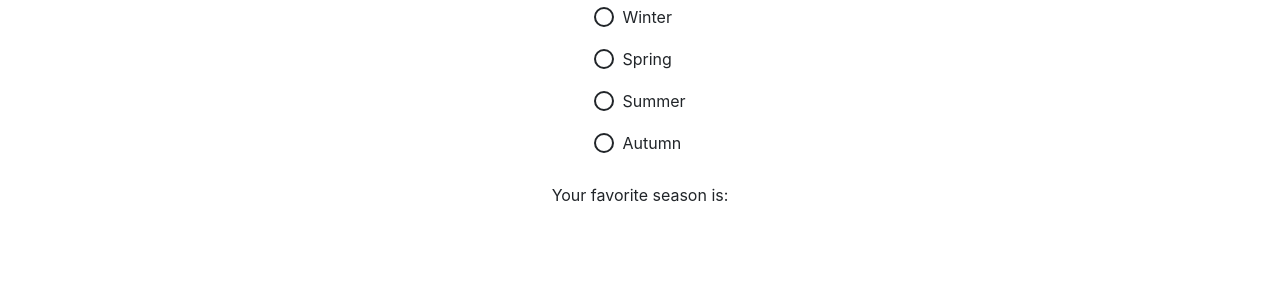
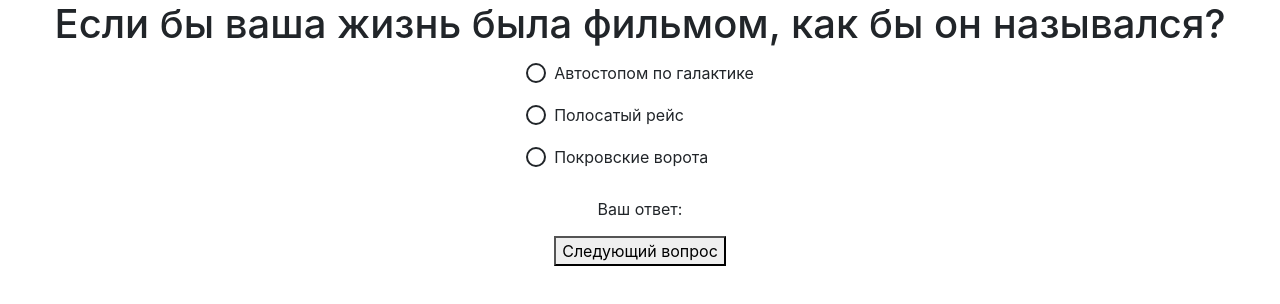
Before and after one commit to yvaldm/questionnaire, an Angular app: page / in a window 1280 px wide. Shown: the top 304 px of the page. Built offline with nearby package versions, Linux system fonts and the light colour scheme.

Commit message:
simple impl of questionnaire

```diff
--- a/package.json
+++ b/package.json
@@ -12,11 +12,13 @@
   "private": true,
   "dependencies": {
     "@angular/animations": "~7.0.0",
+    "@angular/cdk": "^7.0.4",
     "@angular/common": "~7.0.0",
     "@angular/compiler": "~7.0.0",
     "@angular/core": "~7.0.0",
     "@angular/forms": "~7.0.0",
     "@angular/http": "~7.0.0",
+    "@angular/material": "^7.0.4",
     "@angular/platform-browser": "~7.0.0",
     "@angular/platform-browser-dynamic": "~7.0.0",
     "@angular/router": "~7.0.0",
--- a/src/app/app.component.html
+++ b/src/app/app.component.html
@@ -1,11 +1,15 @@
-
 <div style="text-align:center">
 
-  <mat-radio-group class="example-radio-group"  [(ngModel)]="favoriteSeason">
-    <mat-radio-button class="example-radio-button" *ngFor="let season of seasons" [value]="season">
-      {{season}}
+  <h1>{{value.question}}</h1>
+
+  <mat-radio-group class="example-radio-group" [(ngModel)]="answer">
+    <mat-radio-button class="example-radio-button" *ngFor="let ans of value.answers" [value]="ans">
+      {{ans}}
     </mat-radio-button>
   </mat-radio-group>
-  <div class="example-selected-value">Your favorite season is: {{favoriteSeason}}</div>
+
+  <div class="example-selected-value">Ваш ответ: {{answer}}</div>
+  <button (click)="nextQuestion()">Следующий вопрос</button>
+  <br>
 
 </div>
--- a/src/app/app.component.ts
+++ b/src/app/app.component.ts
@@ -1,4 +1,5 @@
 import {Component} from '@angular/core';
+import * as questions from './questions.json';
 
 @Component({
   selector: 'app-root',
@@ -7,8 +8,17 @@ import {Component} from '@angular/core';
 })
 
 export class AppComponent {
-  favoriteSeason: string;
-  seasons: string[] = ['Winter', 'Spring', 'Summer', 'Autumn'];
+  answer: int;
   value: any;
+  questionCnt = 0;
 
+  constructor() {
+    this.value = questions.default[0];
+  }
+
+  nextQuestion() {
+
+    this.value = questions.default[this.questionCnt];
+    this.questionCnt++;
+  }
 }
--- a/src/app/app.module.ts
+++ b/src/app/app.module.ts
@@ -1,9 +1,8 @@
 import {BrowserModule} from '@angular/platform-browser';
 import {NgModule} from '@angular/core';
 import {AppComponent} from './app.component';
-import { MatRadioModule } from '@angular/material/radio';
-import { FormsModule } from '@angular/forms';
-
+import {MatRadioModule} from '@angular/material/radio';
+import {FormsModule} from '@angular/forms';
 
 
 @NgModule({
--- /dev/null
+++ b/src/app/questions.json
@@ -0,0 +1,20 @@
+[
+  {
+    "question": "Если бы ваша жизнь была фильмом, как бы он назывался?",
+    "answers": [
+      "Автостопом по галактике",
+      "Полосатый рейс",
+      "Покровские ворота"
+    ],
+    "correct_answer": "1"
+  },
+  {
+    "question": "Что для вас значит успех?",
+    "answers": [
+      "Деньги",
+      "Власть",
+      "Слава"
+    ],
+    "correct_answer": "3"
+  }
+]
--- /dev/null
+++ b/src/json-typings.d.ts
@@ -0,0 +1,4 @@
+declare module '*.json' {
+  const value: any;
+  export default value;
+}
```
Also changed, not shown: 1 other file (tests, documents, lock files or other folders).
